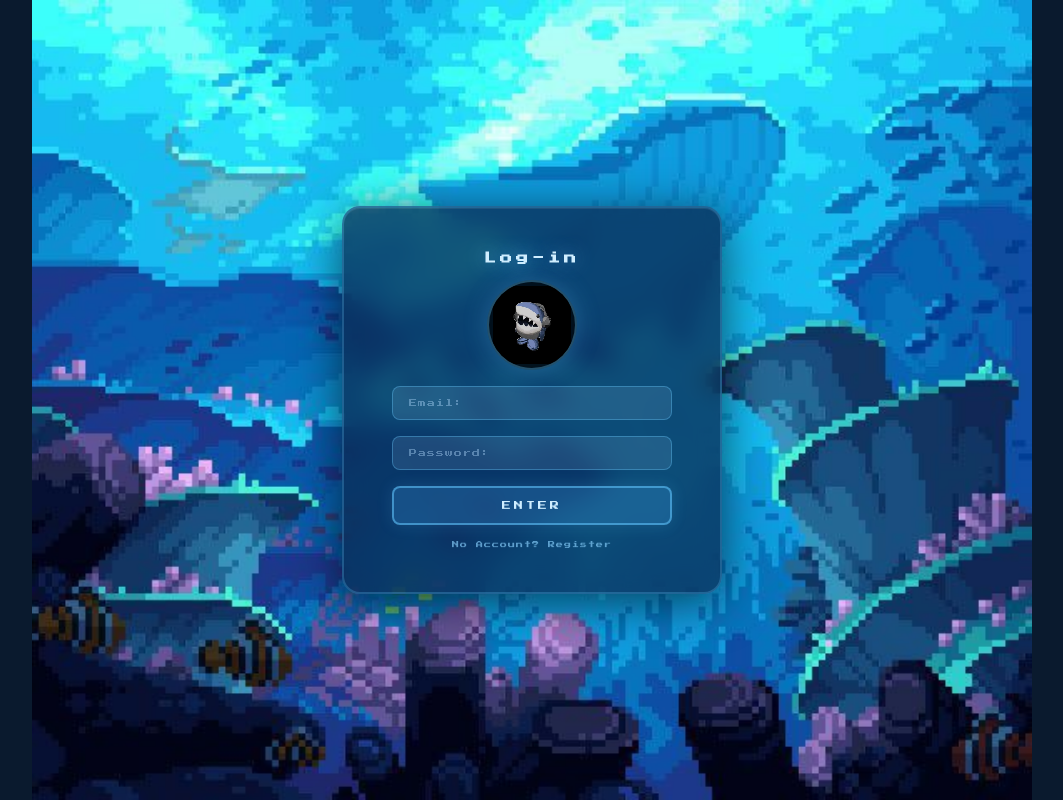
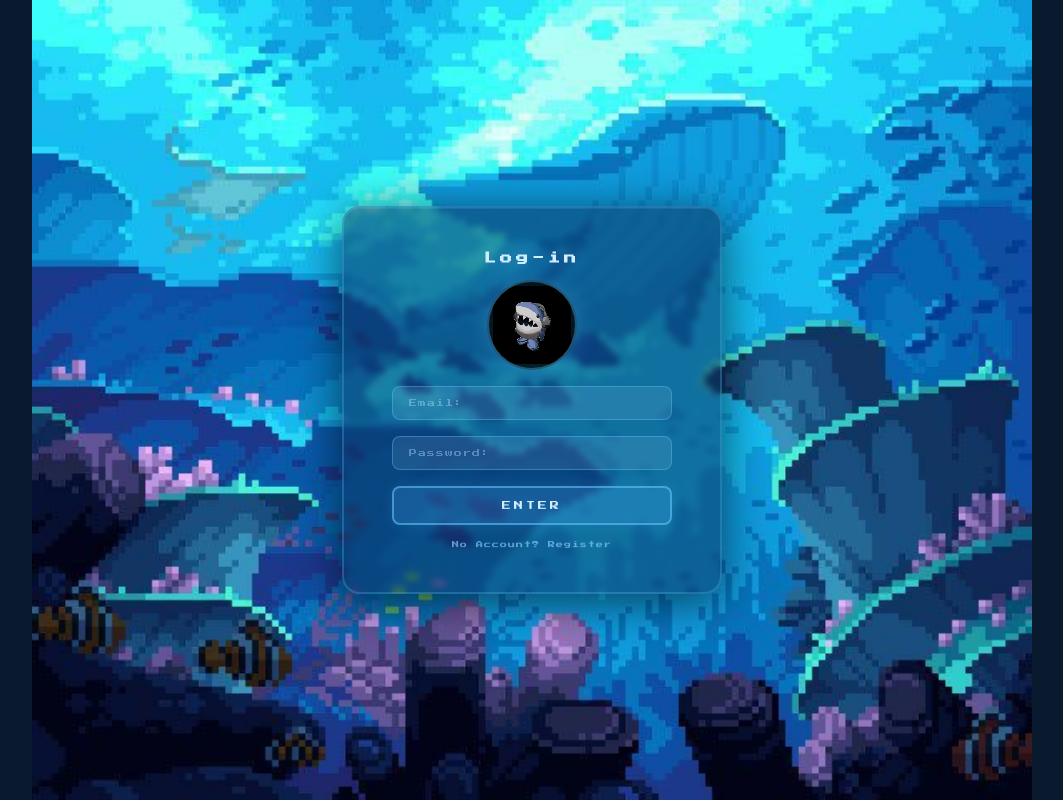
Before and after one commit to helenajanuszki/group11-eece3093, a React (Vite) app in the folder frontend/: page /login in a window 1280 px wide. Shown: the whole page, without its empty margins (108-1171 px from the left). Built offline with nearby package versions, Linux system fonts and the light colour scheme.

Commit message:
Popup background

```diff
--- a/frontend/src/styles/auth.css
+++ b/frontend/src/styles/auth.css
@@ -13,8 +13,8 @@
 }
 
 .auth-card {
-    background: rgba(10, 40, 80, 0.75);
-    backdrop-filter: blur(12px);
+    background: rgba(10, 40, 80, 0.50);
+    backdrop-filter: blur(3px);
     border-radius: 18px;
     border: 2px solid rgba(100, 200, 255, 0.25);
     padding: 44px 48px;
```
